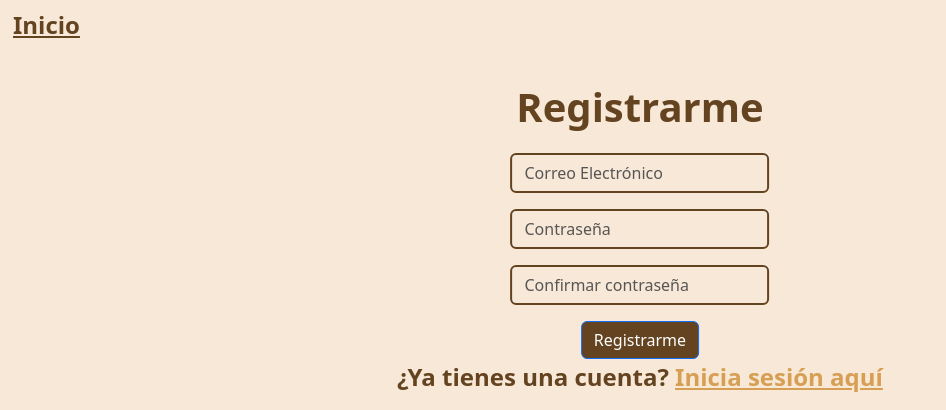
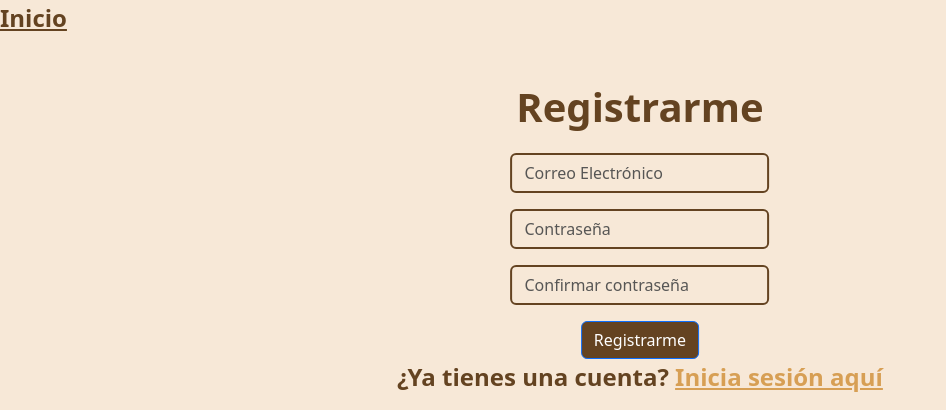
Before and after one commit to felipeperezleal/comprara, a Django app: page /register/ in a window 1280 px wide. Shown: the part 156-566 px from the top of the page, without its empty margins (0-946 px from the left). Run offline with Django 4.2, Linux system fonts and the light colour scheme.

Commit message:
urls add

```diff
--- a/login/templates/login.html
+++ b/login/templates/login.html
@@ -11,7 +11,7 @@
 <body style="background-color:#f7e8d7;">
     {% include "base.html" %}
 
-    <button type="button" class="btn btn-link" style="color: #644321; font-weight:bold; font-size: x-large;">Inicio</button>
+    <a class="fs-4" href="{% url 'home' %}" style="color: #644321; font-weight:bold; font-size: x-large;">Inicio</a>
 
     <!-- login -->
     <form class="d-flex flex-column mb-3 align-items-center position-absolute top-50 start-50 translate-middle">
--- a/login/templates/register.html
+++ b/login/templates/register.html
@@ -11,7 +11,7 @@
 <body style="background-color:#f7e8d7;">
     {% include "base.html" %}
 
-    <button type="button" class="btn btn-link" style="color: #644321; font-weight:bold; font-size: x-large;">Inicio</button>
+    <a class="fs-4" href="{% url 'home' %}" style="color: #644321; font-weight:bold; font-size: x-large;">Inicio</a>
 
     <!-- login -->
     <form class="d-flex flex-column mb-3 align-items-center position-absolute top-50 start-50 translate-middle" action="{% url 'complete_registration' %}" method="POST">
--- a/login/urls.py
+++ b/login/urls.py
@@ -1,8 +1,10 @@
 from django.urls import path
 from . import views
+from home.views import index
 
 urlpatterns = [
     path('login/', views.login, name="login"),
     path('register/', views.register, name="register"),
     path('register/complete/', views.complete_registration, name="complete_registration"),
+    path('', index, name="home"),
 ]
```
